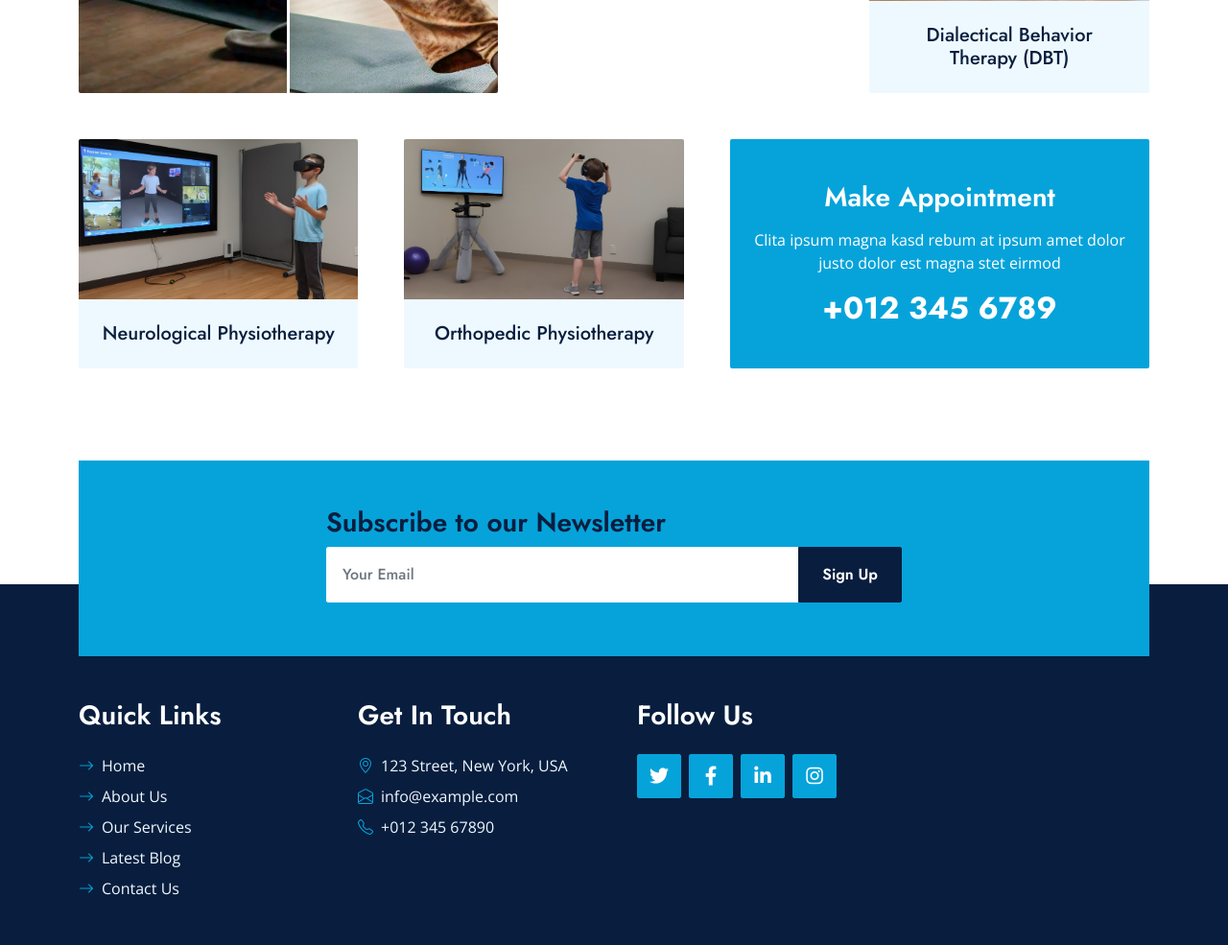
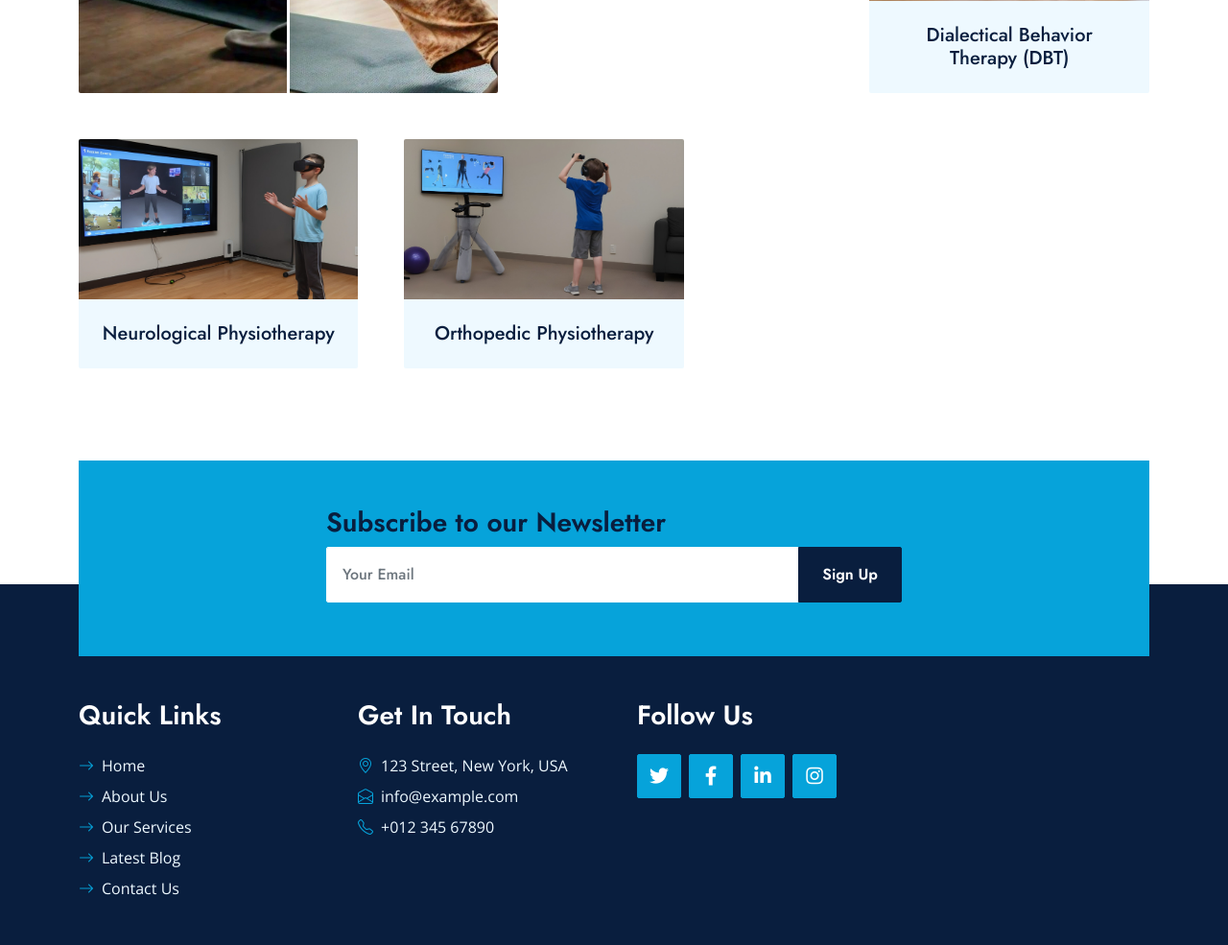
Before and after one commit to maryamR143/Mindflex-reahb-maiN, a PHP site: page /service.html in a window 1280 px wide. Shown: the part 1075-2060 px from the top of the page at 96% size. Run offline with PHP 8.4, Linux system fonts and the light colour scheme; some libraries are stand-ins or nearby versions.

Commit message:
appointment button remove
from service

```diff
--- a/index.php
+++ b/index.php
@@ -393,13 +393,13 @@
                         </div>
                     </div>
                 </div>
-                <div class="col-lg-5 service-item wow zoomIn" data-wow-delay="0.9s">
+                <!-- <div class="col-lg-5 service-item wow zoomIn" data-wow-delay="0.9s">
                     <div class="position-relative bg-primary rounded h-100 d-flex flex-column align-items-center justify-content-center text-center p-4">
                         <h3 class="text-white mb-3">Make Appointment</h3>
                         <p class="text-white mb-3">Clita ipsum magna kasd rebum at ipsum amet dolor justo dolor est magna stet eirmod</p>
                         <h2 class="text-white mb-0">+012 345 6789</h2>
                     </div>
-                </div>
+                </div> -->
             </div>
         </div>
     </div>
--- a/service.html
+++ b/service.html
@@ -191,13 +191,13 @@
                             </div>
                         </div>
                     </div>
-                    <div class="col-lg-5 service-item wow zoomIn" data-wow-delay="0.9s">
+                    <!-- <div class="col-lg-5 service-item wow zoomIn" data-wow-delay="0.9s">
                         <div class="position-relative bg-primary rounded h-100 d-flex flex-column align-items-center justify-content-center text-center p-4">
                             <h3 class="text-white mb-3">Make Appointment</h3>
                             <p class="text-white mb-3">Clita ipsum magna kasd rebum at ipsum amet dolor justo dolor est magna stet eirmod</p>
                             <h2 class="text-white mb-0">+012 345 6789</h2>
                         </div>
-                    </div>
+                    </div> -->
                 </div>
             </div>
         </div>
```
